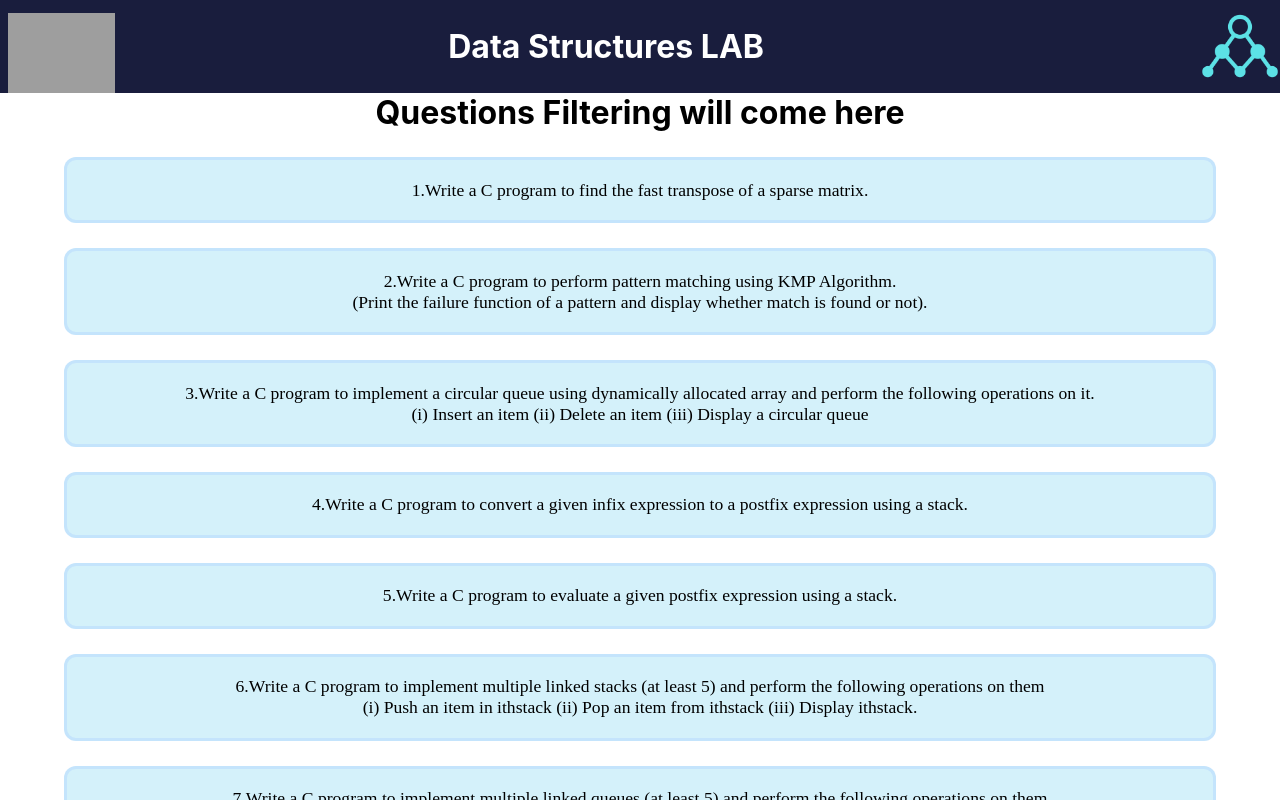
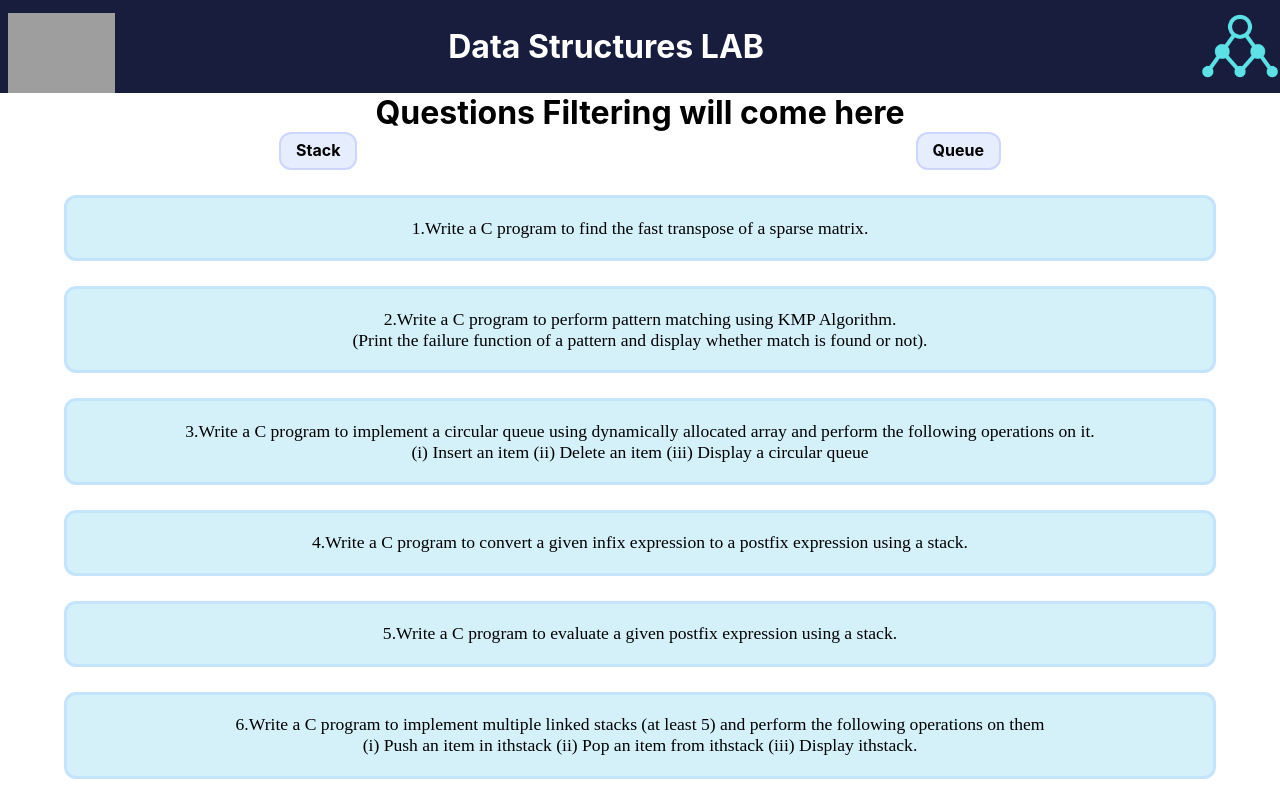
Before and after one commit to m-shashanka/LABxMSRIT, a React (Create React App) app in the folder client/: page / in a window 1280 px wide. Shown: the top 800 px of the page. Built offline with nearby package versions, Linux system fonts and the light colour scheme; grey boxes are pictures that could not be loaded.

Commit message:
add filter button

```diff
--- a/client/src/components/Code/Code.js
+++ b/client/src/components/Code/Code.js
@@ -7,7 +7,7 @@ function Code({idx}){
     const [showCode,setShowCode] = useState(false);
 
     const toggleCode = () =>{
-        setShowCode(prevState => !prevState)
+        setShowCode(prevState => !prevState);
     }
 
     function copyText(){
--- /dev/null
+++ b/client/src/components/Filter/Filter.js
@@ -0,0 +1,13 @@
+import FilterChip from '../FilterChip/FilterChip';
+import styles from './filter.module.css'
+
+function Filter(props){
+    return(
+        <div className={styles.filterContainer}>
+            <FilterChip name="Stack" />
+            <FilterChip name="Queue" />
+        </div>
+    );
+}
+
+export default Filter;
--- /dev/null
+++ b/client/src/components/Filter/filter.module.css
@@ -0,0 +1,3 @@
+.filterContainer{
+    display: flex;
+}
--- /dev/null
+++ b/client/src/components/FilterChip/FilterChip.js
@@ -0,0 +1,20 @@
+import { useState } from 'react';
+import styles from './filterchip.module.css'
+
+function FilterChip(props){
+
+    const [active,setActive] = useState(false);
+
+    const toggleActive = () =>{
+        setActive(prevState => !prevState);
+    }
+
+    return(
+        <div onClick={toggleActive} className={active ? `${styles.chipContainer} ${styles.selected}` : styles.chipContainer}>
+            <span>{props.name}</span>
+            {active && <i className={styles.close}>x</i>}
+        </div>
+    );
+}
+
+export default FilterChip;
--- /dev/null
+++ b/client/src/components/FilterChip/filterchip.module.css
@@ -0,0 +1,21 @@
+.chipContainer{
+    background-color: rgb(230, 237, 253);
+    padding: 6px 15px 8px 15px;
+    border-radius: 12px;
+    font-weight: bold;
+    border: 2px solid #CDD6FF;
+    position: relative;
+    cursor: pointer;
+}
+
+.chipContainer:hover, .selected{
+    background-color: #9AACFF;
+    border: 2px solid #9AACFF;
+}
+
+.close{
+    position: absolute;
+    top: -7px;
+    right: 3px;
+    color: white;
+}
--- a/client/src/pages/DSLab.jsx
+++ b/client/src/pages/DSLab.jsx
@@ -3,12 +3,14 @@ import Header from "../components/Header/Header";
 import Question from "../components/Question/Question";
 import Questions from "../Data/Questions";
 import { Link } from "react-router-dom";
+import Filter from "../components/Filter/Filter";
 
 function DSLab() {
   return (
     <>
       <Header />
       <h1 style={{textAlign: "center"}}>Questions Filtering will come here</h1>
+      <Filter />
       {Questions.map((question) => (
         <Link to={`/dslab/question/${question.id}`} style={{all: 'unset'}} key={question.id}>
           <Question
```
